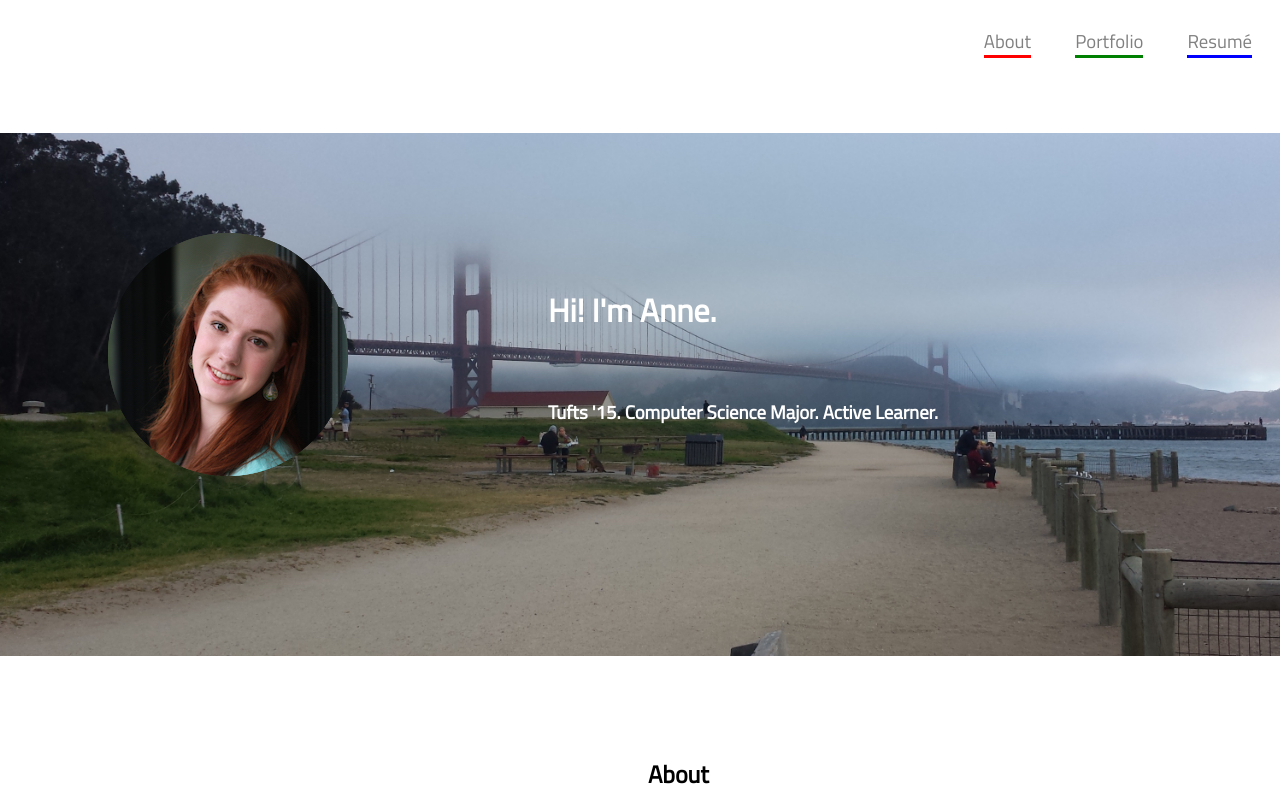
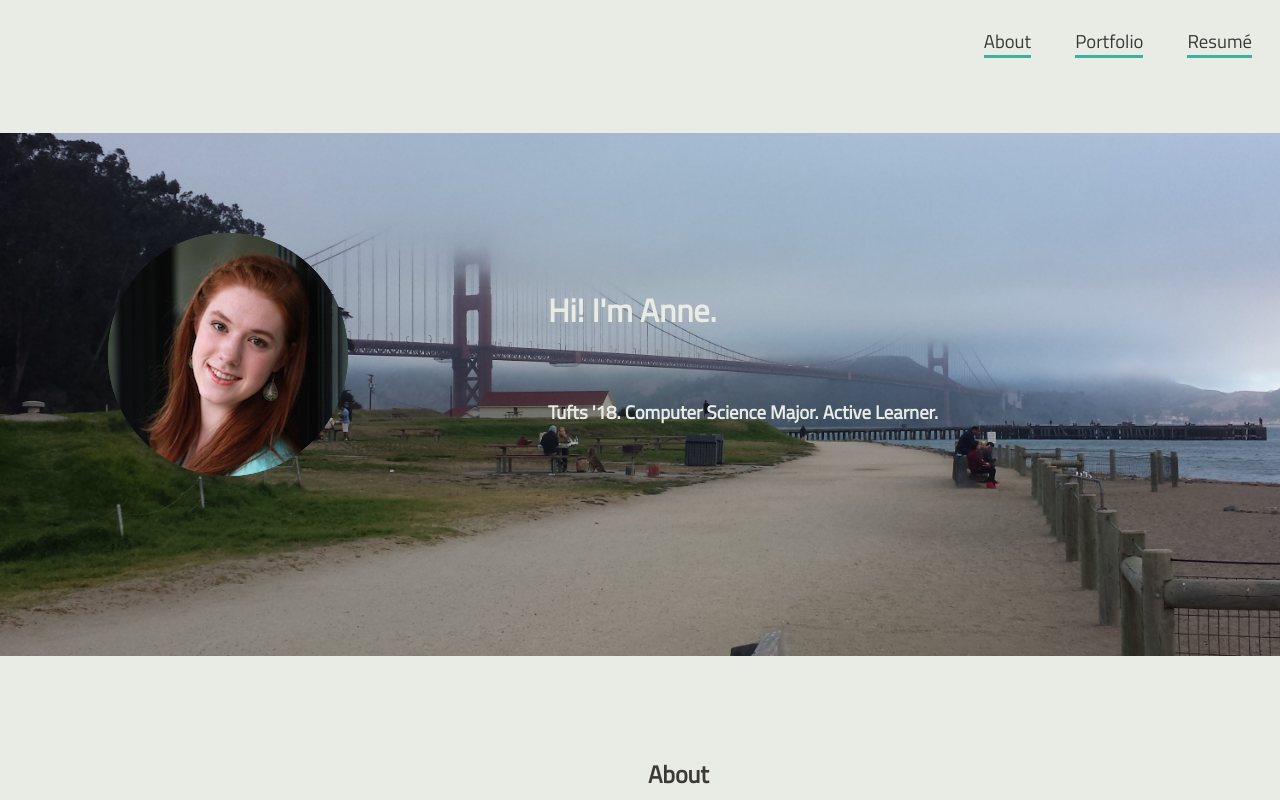
Before and after one commit to aoursler/aoursler.github.io, a plain HTML site: page index.html in a window 1280 px wide. Shown: the top 800 px of the page. Drawn offline with Linux system fonts and the light colour scheme.

Commit message:
color skeme added

```diff
--- a/index.html
+++ b/index.html
@@ -18,7 +18,7 @@
 		<div id="cutoutwords">
 			<h1>Hi! I'm Anne.</h1>
 			<br>
-			<h3>Tufts '15. Computer Science Major. Active Learner.</h3>
+			<h3>Tufts '18. Computer Science Major. Active Learner.</h3>
 		</div>
 	</div>
 	<div id = "about">
--- a/style.css
+++ b/style.css
@@ -14,14 +14,19 @@
 			Header:	Add Linked In, Facebook, and Github
 			Color Skeme: Use Pokepallets?
 */
-
+/*
+#c0dfd9-blue
+#e9ece5-white
+#b3c2bf-grey
+#3b3a36-black
+*/
 body{
-	background-color: white;
+	background-color: #e9ece5;/*background white*/
 	background-image: url("sanfranbridge.jpg");
 	background-attachment: fixed;
 	background-size: auto 720px;
 	background-repeat: no-repeat;
-	color: grey;
+	color: #3b3a36;/*text black*/
 	font-family: 'Titillium Web', sans-serif;
 	min-width: 1055px;
 
@@ -30,7 +35,7 @@ body{
 
 /*HEADER*/
 #header{
-	background-color: white;
+	background-color: #e9ece5;
 	width: 100%;
 	margin-left: -10px;
 	margin-right: -10px;
@@ -38,7 +43,7 @@ body{
 	padding: 10px;
 	padding-top: 30px;
 	padding-bottom: 60px;
-	color: #b4c5cd;
+	color: #3b3a36;
 	text-align: right;
 }
 
@@ -50,19 +55,19 @@ a:link{
 	padding-right: 20px;
 }
 #aboutlink{
-	color: grey;
+	color: #3b3a36;
 	font-weight: lighter;
-	border-bottom: 3px solid red;
+	border-bottom: 3px solid #40AF9F;
 }
 #portfoliolink{
-	color: grey;
+	color: #3b3a36;
 	font-weight: lighter;
-	border-bottom: 3px solid green;
+	border-bottom: 3px solid #40AF9F;
 }
 #resumelink{
-	color: grey;
+	color: #3b3a36;
 	font-weight: lighter;
-	border-bottom: 3px solid blue;
+	border-bottom: 3px solid #40AF9F;
 }
 
 /*CUTOUT*/
@@ -70,7 +75,7 @@ a:link{
 	display: flex;
 	flex-wrap: nowrap;
 	align-items: center;
-	color: white;
+	color: #e9ece5;
 	padding-top: 50px;
 	margin-bottom: 140px;
 }
@@ -94,8 +99,8 @@ img{
 
 /*ABOUT*/
 #about{
-	background-color: white;
-	color: grey;
+	background-color: #e9ece5;
+	color: #3b3a36;
 	margin: -10px;
 	padding-top: 100px;
 	padding-bottom: 200px;
@@ -109,8 +114,8 @@ img{
 }
 /*PORTFOLIO*/
 #portfolio{
-	background-color: grey;
-	color: white;
+	background-color: #b3c2bf;/*background grey*/
+	color: #3b3a36;
 	margin: -10px;
 	padding-left: 115px;
 	padding-right: 115px;
@@ -127,8 +132,8 @@ form{
 
 /*RESUME*/
 #resume{
-	background-color: white;
-	color: grey;
+	background-color: #e9ece5;
+	color: #3b3a36;
 	margin: -10px;
 	padding-left: 115px;
 	padding-right: 115px;
@@ -146,7 +151,7 @@ form{
 
 /*FINAL TOUCHES*/
 h2{
-	color: black;
+	color: #3b3a36;
 }
 
 @media all and (max-device-width: 700px){
```
